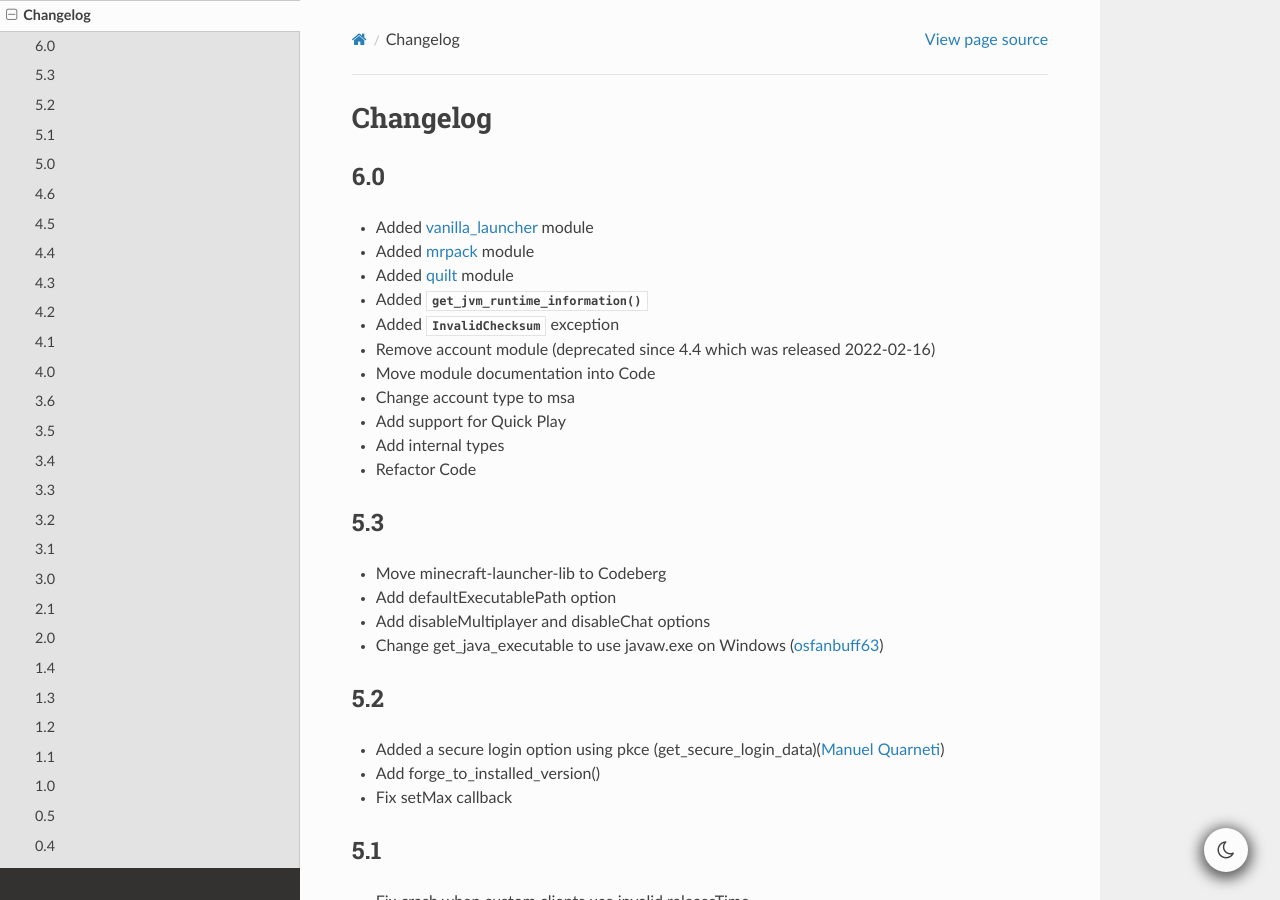
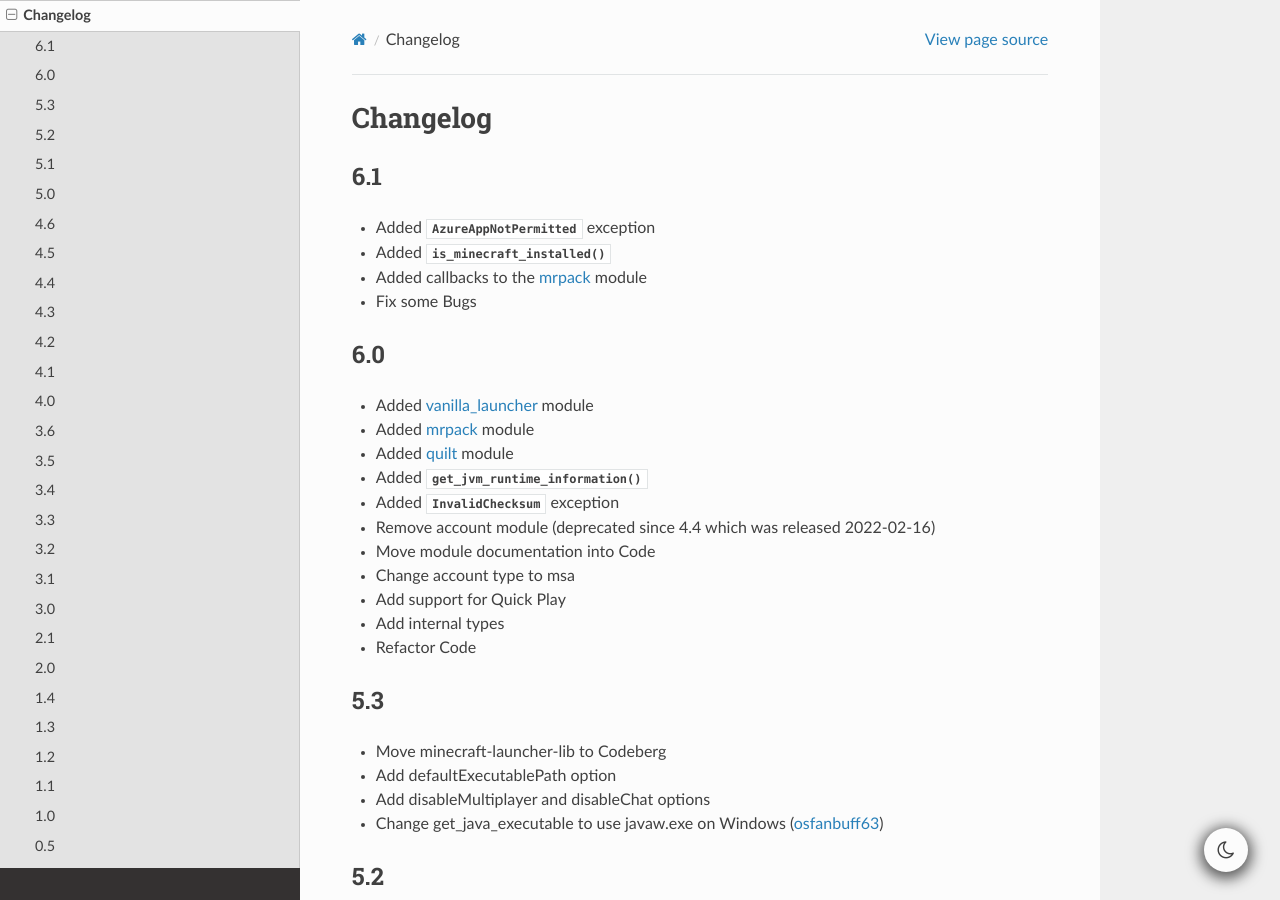
Before and after one commit to JakobDev/minecraft-launcher-lib, a Sphinx documentation site: the page built from doc/changelog.rst, in a window 1280 px wide and 900 px high. Built offline with Sphinx 7.4.7 and the Read the Docs theme 2.0.0, drawn with Linux system fonts in a browser that asks for light colours; the version number could not be read and is left out.

Commit message:
Prepare Release of 6.1

```diff
--- a/doc/changelog.rst
+++ b/doc/changelog.rst
@@ -1,5 +1,13 @@
 Changelog
 ==================================================
+
+-------------------------
+6.1
+-------------------------
+- Added :class:`~minecraft_launcher_lib.exceptions.AzureAppNotPermitted` exception
+- Added :func:`~minecraft_launcher_lib.utils.is_minecraft_installed`
+- Added callbacks to the :doc:`/modules/mrpack` module
+- Fix some Bugs
 
 -------------------------
 6.0
--- a/minecraft_launcher_lib/version.txt
+++ b/minecraft_launcher_lib/version.txt
@@ -1 +1 @@
-6.0
+6.1
```
